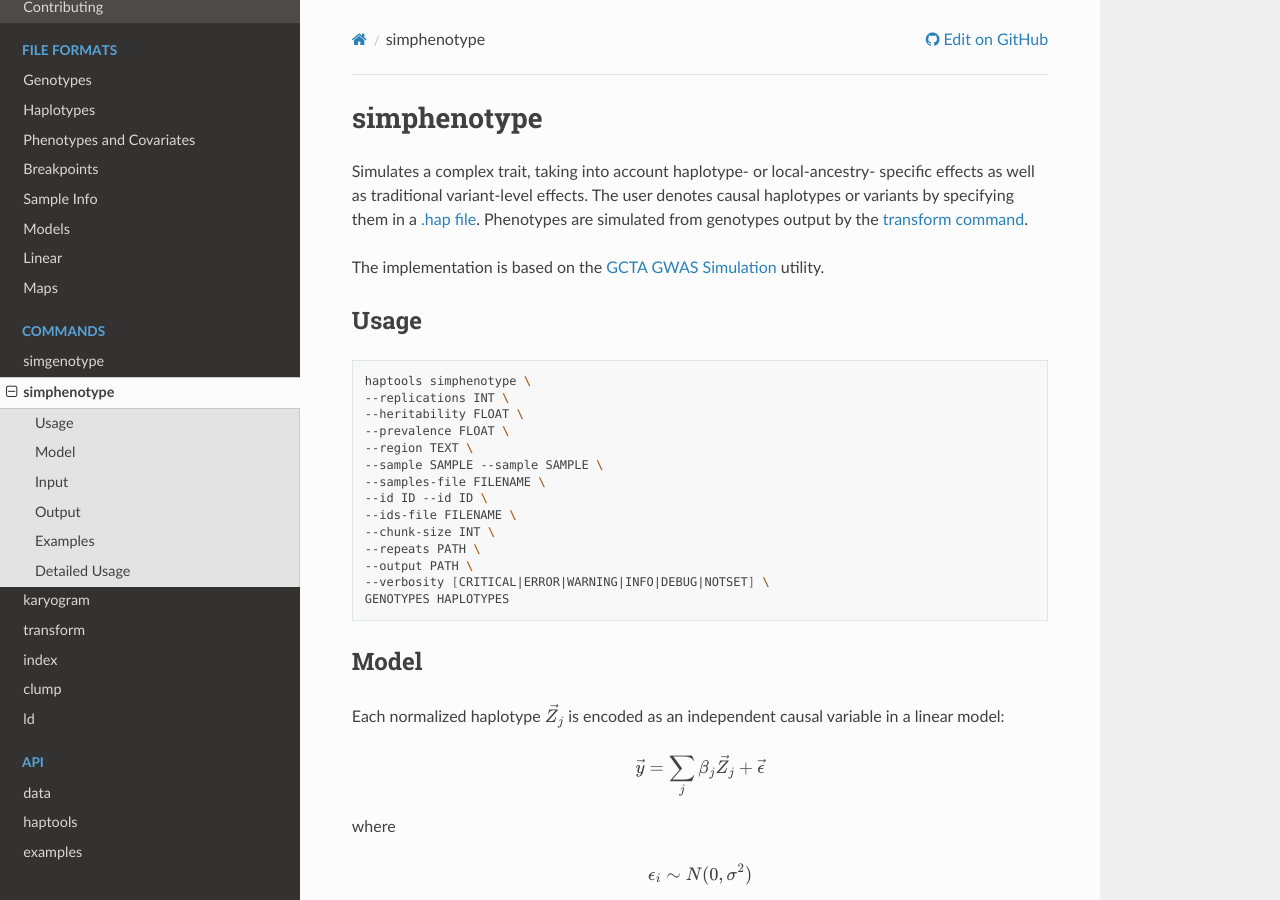
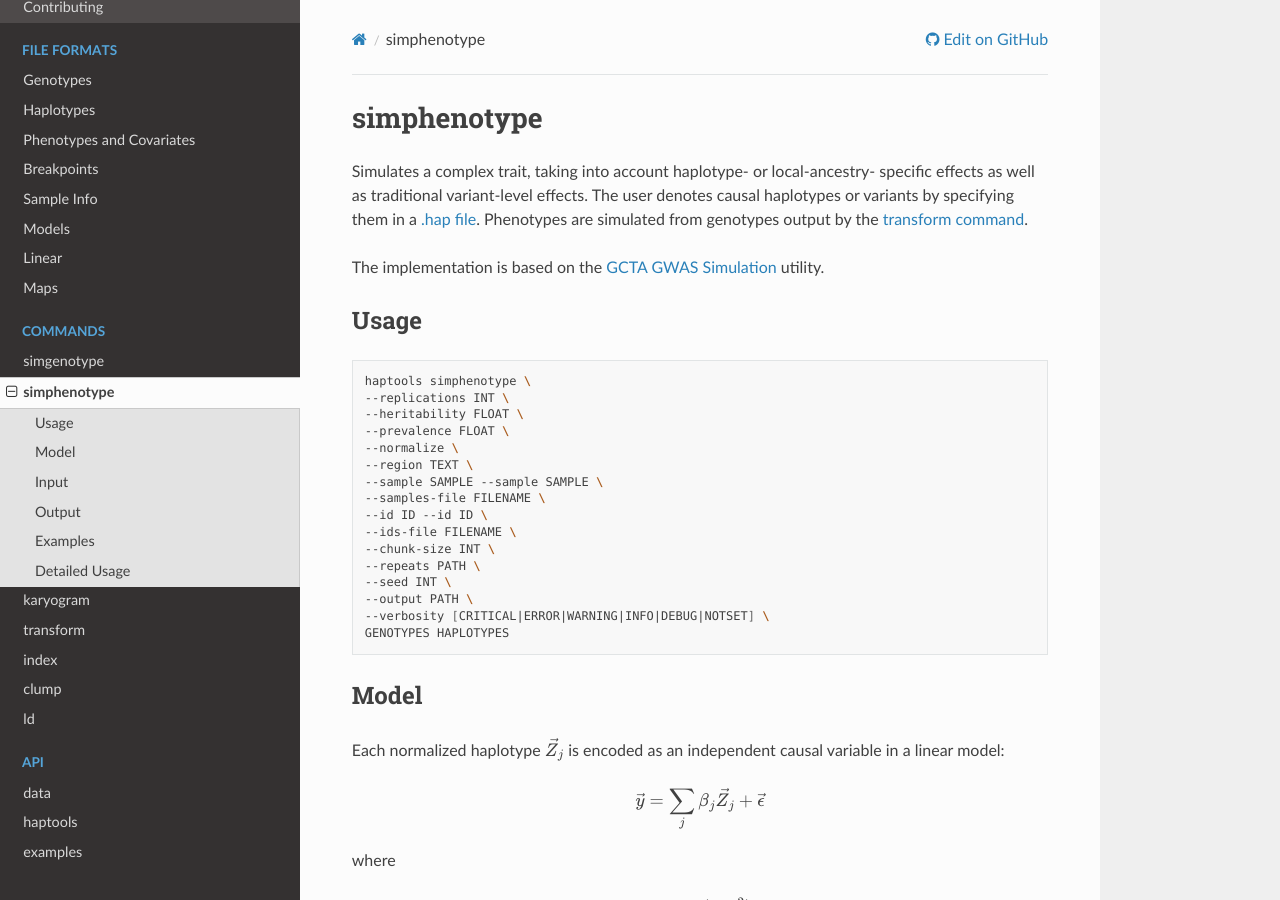
Before and after one commit to CAST-genomics/haptools, a Sphinx documentation site: the page built from docs/commands/simphenotype.rst, in a window 1280 px wide and 900 px high. Built offline with Sphinx 7.4.7 and the Read the Docs theme 2.0.0, drawn with Linux system fonts in a browser that asks for light colours.

Commit message:
add usage docs for new flags to old commands

```diff
--- a/docs/commands/index.rst
+++ b/docs/commands/index.rst
@@ -15,6 +15,7 @@ Usage
 .. code-block:: bash
 
   haptools index \
+  --sort \
   --output PATH \
   --verbosity [CRITICAL|ERROR|WARNING|INFO|DEBUG|NOTSET] \
   HAPLOTYPES
--- a/docs/commands/simphenotype.rst
+++ b/docs/commands/simphenotype.rst
@@ -16,6 +16,7 @@ Usage
    --replications INT \
    --heritability FLOAT \
    --prevalence FLOAT \
+   --normalize \
    --region TEXT \
    --sample SAMPLE --sample SAMPLE \
    --samples-file FILENAME \
@@ -23,6 +24,7 @@ Usage
    --ids-file FILENAME \
    --chunk-size INT \
    --repeats PATH \
+   --seed INT \
    --output PATH \
    --verbosity [CRITICAL|ERROR|WARNING|INFO|DEBUG|NOTSET] \
    GENOTYPES HAPLOTYPES
```
